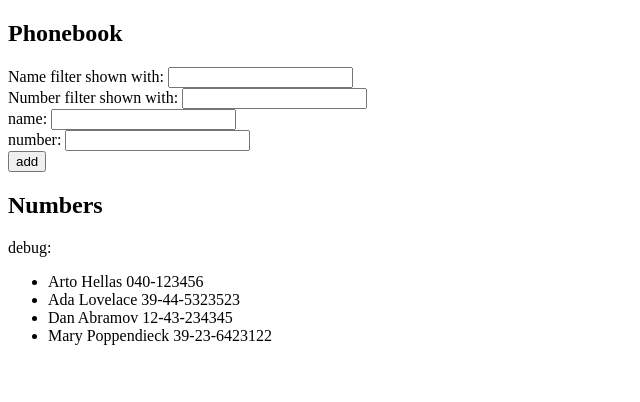
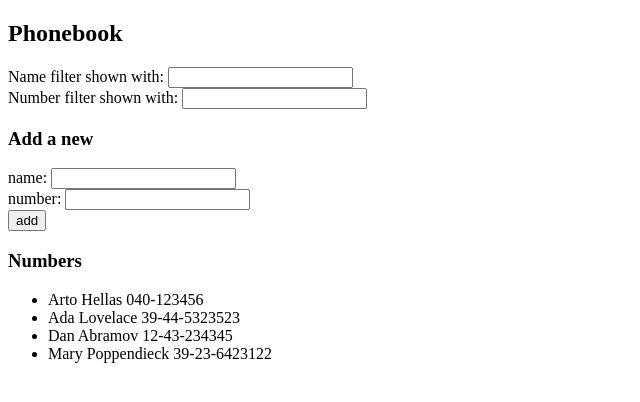
Before and after one commit to rinne13/rinne13-02-part2-react-04-puhelinluettelo, a React app: page / in a window 1280 px wide. Shown: the top 402 px of the page, without its empty margins (0-640 px from the left). Built offline with nearby package versions, Linux system fonts and the light colour scheme; the HTML template or start-up script is replaced by a standard one.

Commit message:
I added 3 components: filter, personForm, Persons

```diff
--- a/src/App.jsx
+++ b/src/App.jsx
@@ -1,107 +1,72 @@
 import { useState } from 'react';
 import { v4 as uuidv4 } from 'uuid';
-
+import Filter from './Filter';
+import PersonForm from './PersonForm';
+import Persons from './Persons';
 
 const App = () => {
   const [persons, setPersons] = useState([
-    { name: 'Arto Hellas', number: '040-123456' },
-    { name: 'Ada Lovelace', number: '39-44-5323523' },
-    { name: 'Dan Abramov', number: '12-43-234345' },
-    { name: 'Mary Poppendieck', number: '39-23-6423122' }
+    { name: 'Arto Hellas', number: '040-123456', id: uuidv4() },
+    { name: 'Ada Lovelace', number: '39-44-5323523', id: uuidv4() },
+    { name: 'Dan Abramov', number: '12-43-234345', id: uuidv4() },
+    { name: 'Mary Poppendieck', number: '39-23-6423122', id: uuidv4() }
   ]);
+
   const [newName, setNewName] = useState('');
   const [newNumber, setNewNumber] = useState('');
   const [filter, setFilter] = useState('');
-  const [FilterNumber, setFilterNumber] = useState('');
+  const [filterNumber, setFilterNumber] = useState(''); // фильтрация по номеру
+
   const addName = (event) => {
     event.preventDefault();
-
-
     if (persons.findIndex((input) => input.name === newName) === -1) {
       const nameObject = {
         name: newName,
-          id: uuidv4(),  // уникальный идентификатор
+        id: uuidv4(),
         number: newNumber
       };
-
       setPersons(persons.concat(nameObject));
       setNewName('');
       setNewNumber('');
-
-
     } else {
-            alert(`${newName} is already added to phonebook`)
+      alert(`${newName} is already added to phonebook`);
     }
-
-
   };
 
+  const handleNameChange = (event) => setNewName(event.target.value);
+  const handleNumberChange = (event) => setNewNumber(event.target.value);
+  const handleFilterChange = (event) => setFilter(event.target.value);
+  const handleFilterNumberChange = (event) => setFilterNumber(event.target.value); // обработчик для номера
 
-
-
-
-
-
-  // Обработка изменения текста в поле ввода
-  const handleNameChange = (event) => {
-
-    setNewName(event.target.value);
-    console.log(event.target.value);
-
-  };
-
-  const handleNumberChange = (event) => {
-    setNewNumber(event.target.value);
-    console.log(event.target.value);
-
-  };
-
-  const handleFilterChange = (event) => {
-    setFilter(event.target.value);
-    console.log(event.target.value);
-  };
-
-  const handleFilterNumberChange = (event) => {
-    setFilterNumber(event.target.value);
-    console.log(event.target.value);
-  }
-
+  // Фильтрация по имени и номеру
   const personsToShow = persons.filter(person =>
-    person.name.toLocaleLowerCase().includes(filter.toLocaleLowerCase()) &&
-    person.number.includes(FilterNumber)
+    person.name.toLowerCase().includes(filter.toLowerCase()) &&
+    person.number.includes(filterNumber) // фильтруем по номеру
   );
-
-
 
   return (
     <div>
       <h2>Phonebook</h2>
-      <div>
-        Name filter shown with: <input value={filter} onChange={handleFilterChange} />
-      </div>
-      <div>Number filter shown with: <input value={FilterNumber} onChange={handleFilterNumberChange} /></div>
-      <form onSubmit={addName}>
-        <div>
-          name: <input value={newName} onChange={handleNameChange} />
-        </div>
-        <div>
-        number: <input type="tel" id="phone" name="phone" pattern="(\+{0,1}\d{1,12})" required value={newNumber} onChange={handleNumberChange} />
-        </div>
-        <div>
-          <button type="submit">add</button>
-        </div>
-      </form>
+      <Filter
+        filter={filter}
+        filterNumber={filterNumber}
+        handleFilterChange={handleFilterChange}
+        handleFilterNumberChange={handleFilterNumberChange}
+      />
 
-      <h2>Numbers</h2>
-      <div>debug: {newName}{newNumber}</div>
-      <ul>
-        {personsToShow.map(person => (
-          <li key={person.name}>{person.name}   {person.number}</li>  //
+      <h3>Add a new</h3>
+      <PersonForm
+        addName={addName}
+        newName={newName}
+        handleNameChange={handleNameChange}
+        newNumber={newNumber}
+        handleNumberChange={handleNumberChange}
+      />
 
-        ))}
-      </ul>
+      <h3>Numbers</h3>
+      <Persons personsToShow={personsToShow} />
     </div>
   );
-}
+};
 
 export default App;
--- /dev/null
+++ b/src/Filter.jsx
@@ -0,0 +1,19 @@
+const Filter = ({ filter, filterNumber, handleFilterChange, handleFilterNumberChange }) => {
+    return (
+      <div>
+
+        <div>
+          Name filter shown with: <input value={filter} onChange={handleFilterChange} />
+        </div>
+
+        <div>
+          Number filter shown with: <input value={filterNumber} onChange={handleFilterNumberChange} />
+        </div>
+
+
+      </div>
+    );
+  };
+
+
+export default Filter;
--- /dev/null
+++ b/src/PersonForm.jsx
@@ -0,0 +1,17 @@
+const PersonForm = ({ addName, newName, handleNameChange, newNumber, handleNumberChange }) => {
+    return (
+      <form onSubmit={addName}>
+        <div>
+          name: <input value={newName} onChange={handleNameChange} />
+        </div>
+        <div>
+          number: <input type="tel" id="phone" name="phone" pattern="(\+{0,1}\d{1,12})" required value={newNumber} onChange={handleNumberChange} />
+        </div>
+        <div>
+          <button type="submit">add</button>
+        </div>
+      </form>
+    );
+  };
+
+export default PersonForm;
--- /dev/null
+++ b/src/Persons.jsx
@@ -0,0 +1,16 @@
+const Persons = ({ personsToShow}) => {
+    return(
+
+              <ul>
+                {personsToShow.map(person => (
+                  <li key={person.id}>
+                    {person.name} {person.number}
+                  </li>
+                ))}
+              </ul>
+
+
+    )
+}
+
+export default Persons;
```
Lines whose indentation alone changed are shown as unchanged.
